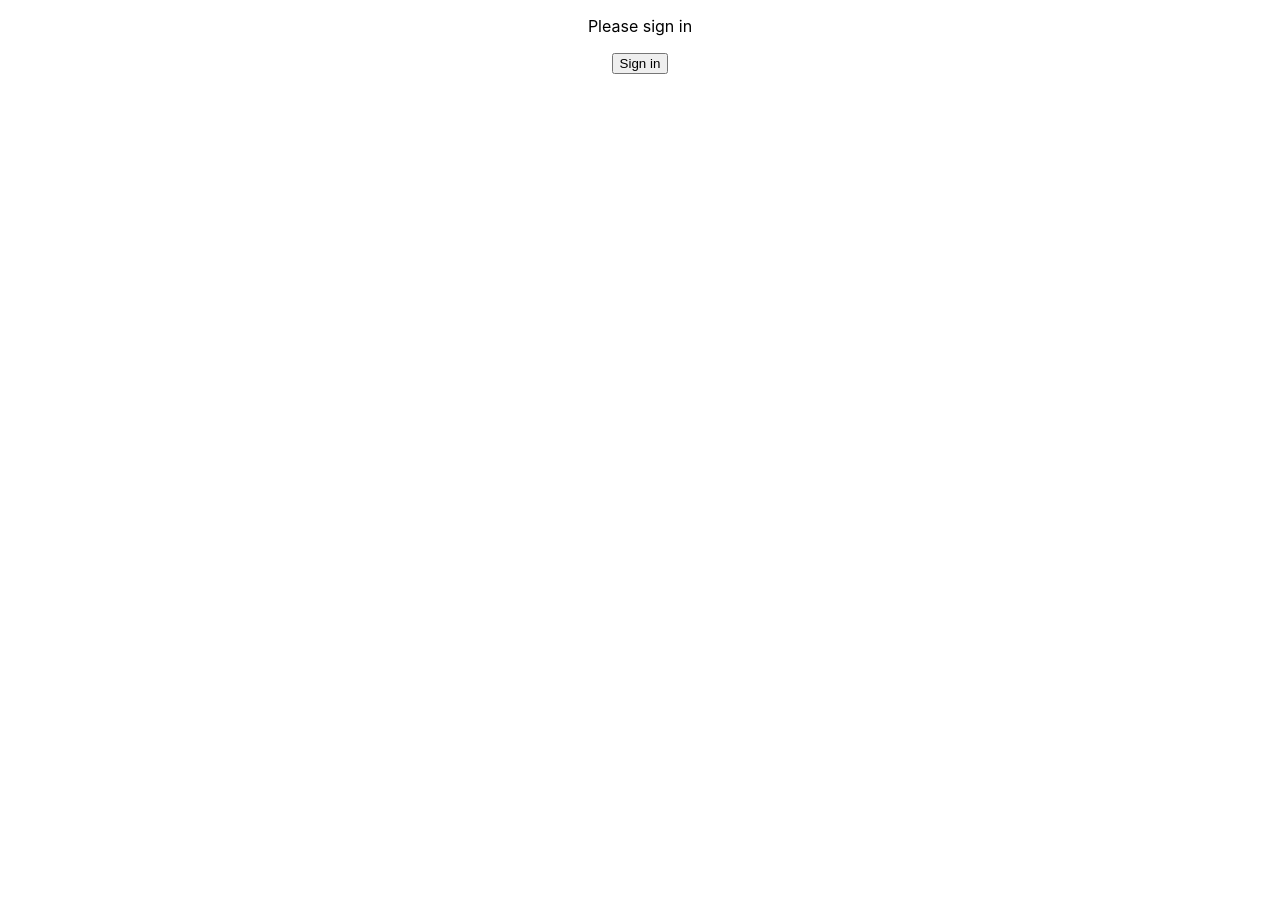
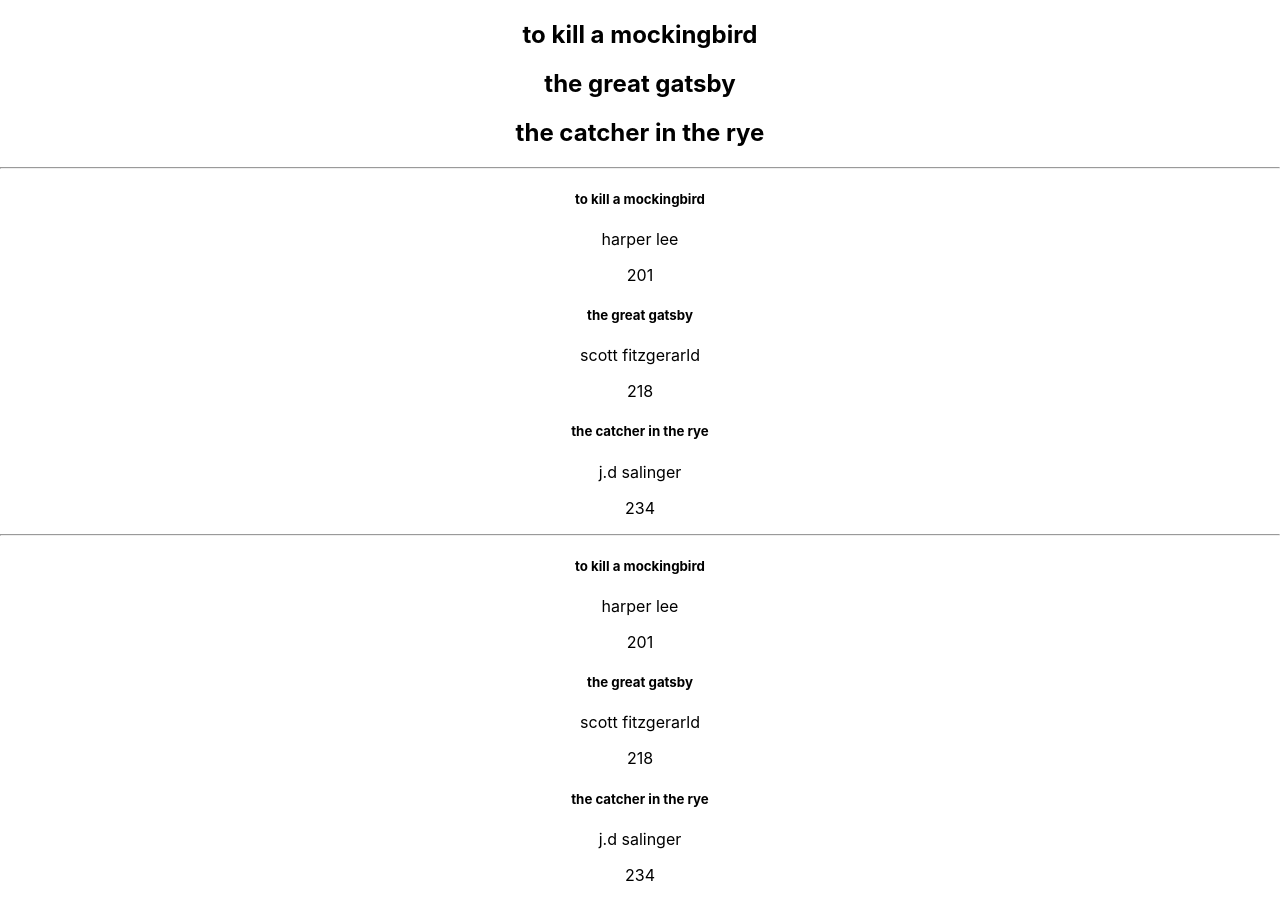
Before and after one commit to EmmaRubiH/gitpod-react-walktrough, a React (Create React App) app in the folder my-app/: page / in a window 1280 px wide. Before the commit the page ends 800 px from the top, so only its background shows below. Built offline with nearby package versions, Linux system fonts and the light colour scheme.

Commit message:
add new components. working with rendering lists

```diff
--- a/my-app/src/App.js
+++ b/my-app/src/App.js
@@ -1,5 +1,6 @@
 import './App.css';
-import MethodsAsPropsParent from './components/MethodsAsPropsParent';
+import RenderingLists from './components/RenderingLists';
+// import MethodsAsPropsParent from './components/MethodsAsPropsParent';
 // import NestingComponents from './components/NestingComponents';
 // import ConditionalRenderingClass from './components/ConditionalRenderingClass';
 // import ConditionalRenderingFunctional from './components/ConditionalRenderingFunctional';
@@ -15,7 +16,8 @@
 function App() {
   return (
     <div className="App">
-      <MethodsAsPropsParent />
+      <RenderingLists />
+      {/* <MethodsAsPropsParent /> */}
       {/* <NestingComponents /> */}
       {/* <ConditionalRenderingClass />
       <ConditionalRenderingFunctional connected={true}/> */}
--- /dev/null
+++ b/my-app/src/components/Book.js
@@ -0,0 +1,14 @@
+import React from "react";
+
+function Book(props) {
+    const book = props.book
+    return (
+        <div>
+            <h5>{book.title}</h5>
+            <p>{book.author}</p>
+            <p>{book.pages}</p>
+        </div>
+    )
+}
+
+export default Book
--- /dev/null
+++ b/my-app/src/components/RenderingLists.js
@@ -0,0 +1,56 @@
+import React from "react";
+import Book from "./Book";
+
+function RenderingLists() {
+    const bookList = [
+        "to kill a mockingbird",
+        "the great gatsby",
+        "the catcher in the rye"
+    ]
+
+    const books = [
+        {
+           title: "to kill a mockingbird",
+           author: "harper lee",
+           pages: 201
+        },
+        {
+            title: "the great gatsby",
+            author: "scott fitzgerarld",
+            pages: 218
+         },
+         {
+            title: "the catcher in the rye",
+            author: "j.d salinger",
+            pages: 234
+         }
+    ]
+
+    return (
+        <div>
+            {bookList.map(book => {
+                return <h2 key={book}>{book}</h2>
+            })}
+            <hr />
+            {
+                books.map(book => {
+                    return (
+                        <div key={book.title}>
+                            <h5>{book.title}</h5>
+                            <p>{book.author}</p>
+                            <p>{book.pages}</p>
+                        </div>
+                    )
+                })
+            }
+            <hr />
+            {
+                books.map(book => {
+                    return <Book key={book.title} book={book}/>
+                })
+            }
+        </div>
+    )
+}
+
+export default RenderingLists
```
